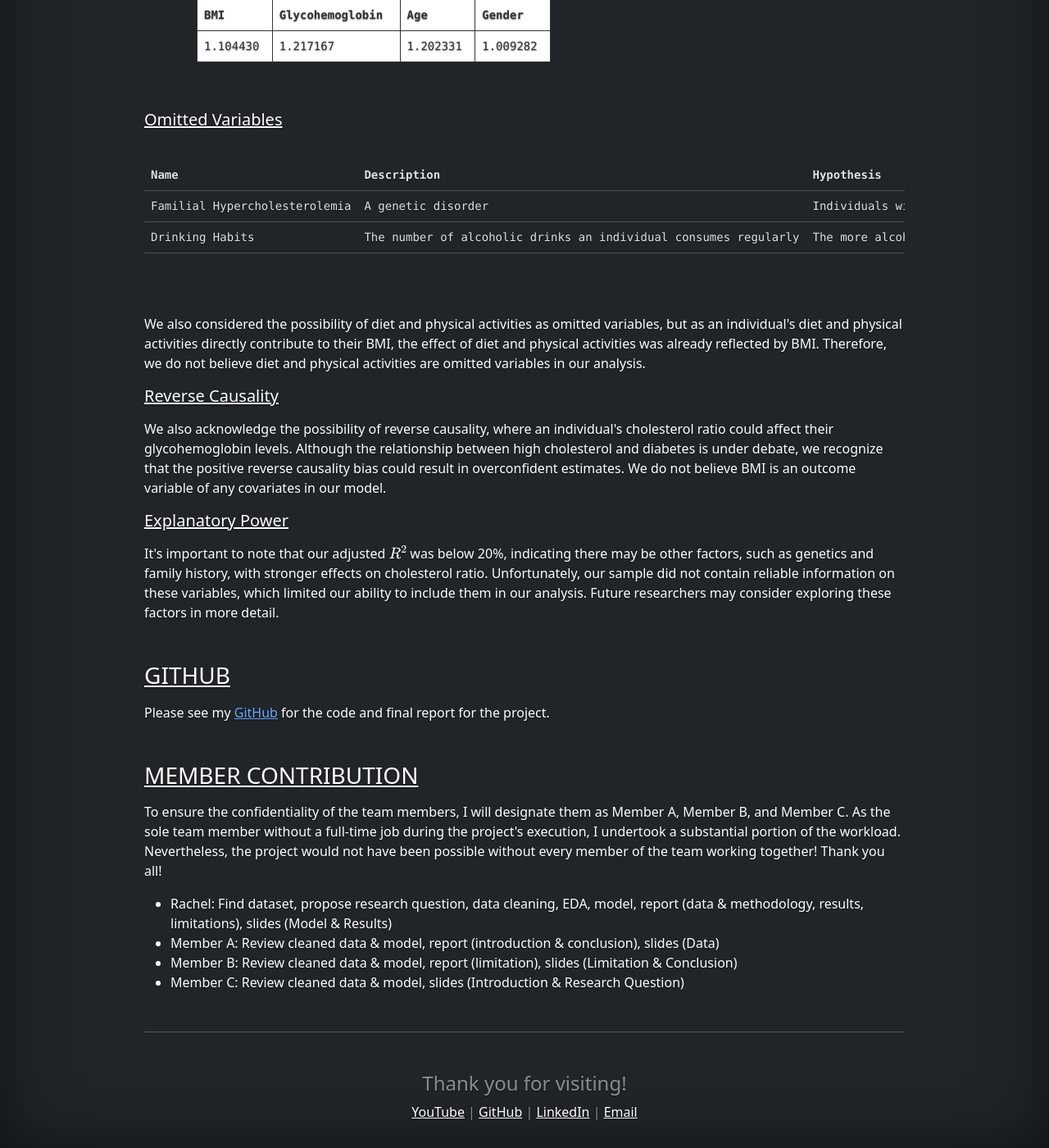
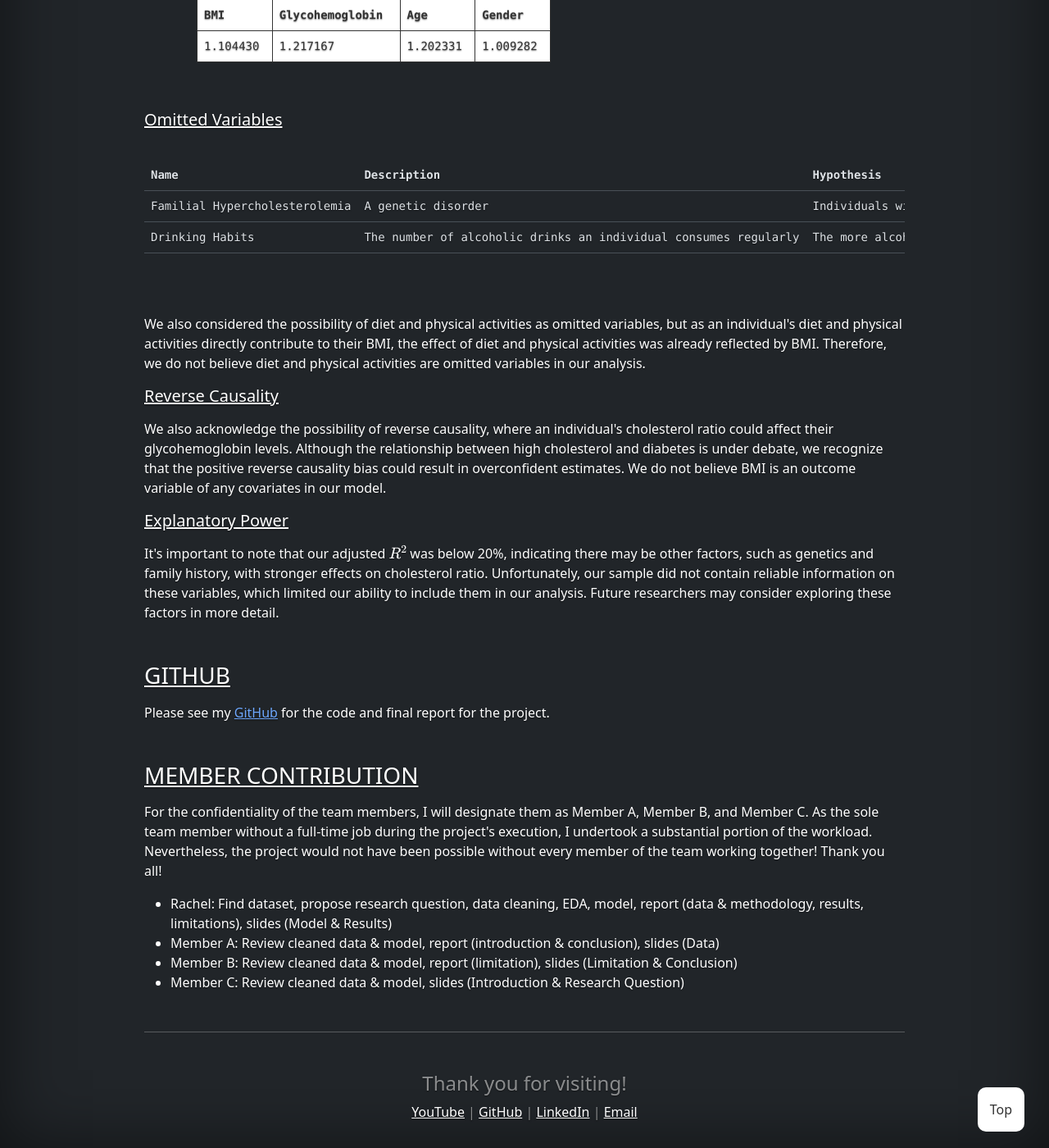
Before and after one commit to rachlllg/rachlllg.github.io, a Jekyll site: the page built from docs/_projects/2023-Evaluating_the_impact_of_BMI_on_Cholesterol.markdown, in a window 1280 px wide and 1400 px high, scrolled down 10110 px. Shown: the whole window at 82% size. Built offline with Jekyll 4.4.1, drawn with Linux system fonts in a browser that asks for light colours; formulas are drawn with MathJax 3; comment, search, counter and statistics services are not loaded.

Commit message:
add_back_to_top_button

```diff
--- a/docs/_layouts/post.html
+++ b/docs/_layouts/post.html
@@ -4,7 +4,10 @@ layout: default
 
 <!--Blog Post Content-->
 <main class="px-3 mt-5 mx-auto container">
-
+  <!--Back to top button-->
+  <button onclick="topFunction()" id="topBtn" title="Go to top">
+    Top
+  </button>
   <hr class="m-0 mb-4">
   <article id="post">
     <header class="post-header">
--- a/docs/_layouts/project.html
+++ b/docs/_layouts/project.html
@@ -4,7 +4,10 @@ layout: default
 
 <!--Project Post Content-->
 <main class="px-3 mt-5 mx-auto container">
-
+  <!--Back to top button-->
+  <button onclick="topFunction()" id="topBtn" title="Go to top">
+    Top
+  </button>
   <hr class="m-0 mb-4">
   <article id="post">
     <header class="post-header">
--- a/docs/_projects/2023-Evaluating_the_impact_of_BMI_on_Cholesterol.markdown
+++ b/docs/_projects/2023-Evaluating_the_impact_of_BMI_on_Cholesterol.markdown
@@ -543,7 +543,7 @@ categories: R Statistics Regression
 <!-- MEMBER CONTRIBUTION -->
 <div class='mb-5' id='member-contribution'>
   <h3 class='mb-3'><u>MEMBER CONTRIBUTION</u></h3>
-  <p>To ensure the confidentiality of the team members, I will designate them as Member A, Member B, and Member C. As the sole team member without a full-time job during the project's execution, I undertook a substantial portion of the workload. Nevertheless, the project would not have been possible without every member of the team working together! Thank you all!</p>
+  <p>For the confidentiality of the team members, I will designate them as Member A, Member B, and Member C. As the sole team member without a full-time job during the project's execution, I undertook a substantial portion of the workload. Nevertheless, the project would not have been possible without every member of the team working together! Thank you all!</p>
   <ul>
     <li>Rachel: Find dataset, propose research question, data cleaning, EDA, model, report (data & methodology, results, limitations), slides (Model & Results)</li>
     <li>Member A: Review cleaned data & model, report (introduction & conclusion), slides (Data)</li>
--- a/docs/assets/css/cover.css
+++ b/docs/assets/css/cover.css
@@ -69,3 +69,25 @@ body {
   padding: 8px;
   text-align: left;
 }
+
+#topBtn {
+  display: none; /* Hidden by default */
+  position: fixed; /* Fixed/sticky position */
+  bottom: 20px; /* Place the button at the bottom of the page */
+  right: 30px; /* Place the button 30px from the right */
+  z-index: 99; /* Make sure it does not overlap */
+  outline: none; /* Remove outline */
+  background-color: #fff; /* Set a background color */
+  color: #333; /* Text color */
+  border: none; /* Remove borders */
+  cursor: pointer; /* Add a mouse pointer on hover */
+  padding: 15px; /* Some padding */
+  border-radius: 10px; /* Rounded corners */
+  font-size: 1em; /* Increase font size */
+}
+
+#topBtn:hover {
+  background-color: #555; /* Add a dark-grey background on hover */
+  color: #fff;
+  border: solid 1px #fff;
+}
--- a/docs/assets/js/main.js
+++ b/docs/assets/js/main.js
@@ -0,0 +1,19 @@
+// Get the button:
+let mybutton = document.getElementById("topBtn");
+
+// When the user scrolls down 20px from the top of the document, show the button
+window.onscroll = function() {scrollFunction()};
+
+function scrollFunction() {
+  if (document.body.scrollTop > 20 || document.documentElement.scrollTop > 20) {
+    mybutton.style.display = "block";
+  } else {
+    mybutton.style.display = "none";
+  }
+}
+
+// When the user clicks on the button, scroll to the top of the document
+function topFunction() {
+  document.body.scrollTop = 0; // For Safari
+  document.documentElement.scrollTop = 0; // For Chrome, Firefox, IE and Opera
+}
```
